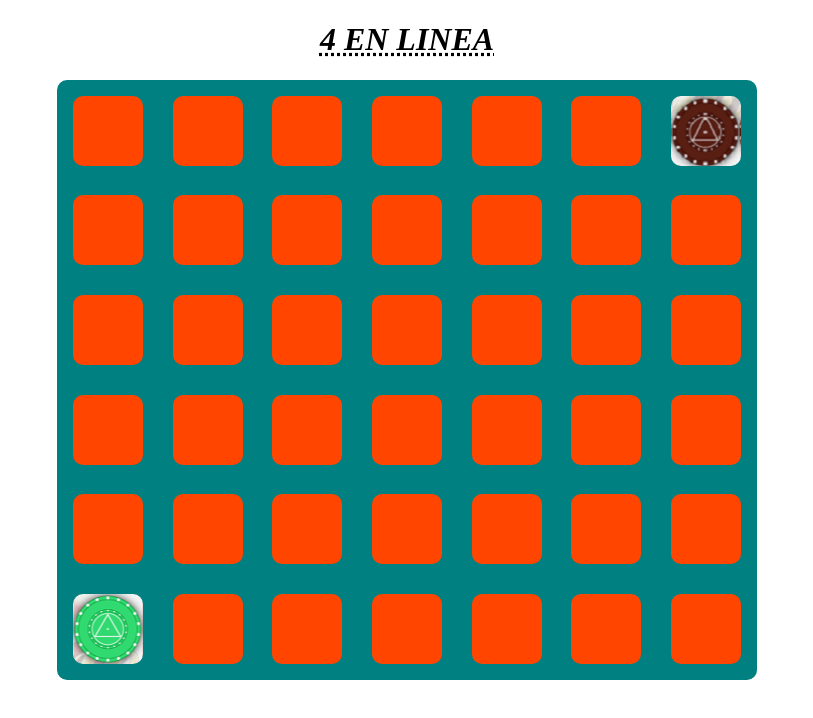
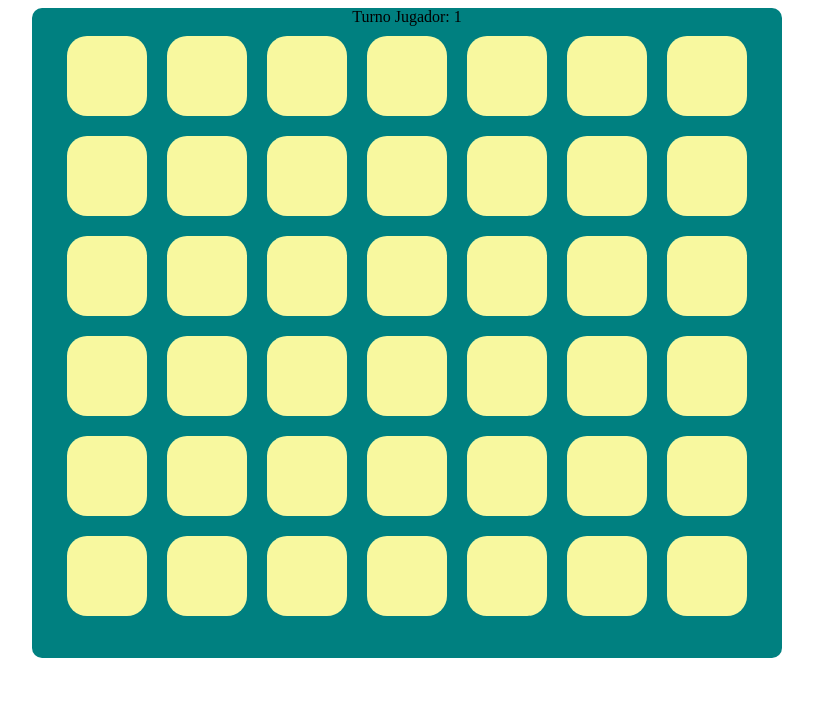
Before and after one commit to marianolancioni/Practica-LPPA, a plain HTML site: page cuatro_en_linea/index.html in a window 1280 px wide. Shown: the whole page, without its empty margins (233-1046 px from the left). Drawn offline with Linux system fonts and the light colour scheme.

Commit message:
consigna 15-6

```diff
--- /dev/null
+++ b/cuatro_en_linea/app.js
@@ -0,0 +1,41 @@
+
+var matrizEstado = [
+  [0,0,0,0,0,0,0],
+  [0,0,0,0,0,0,0],
+  [0,0,0,0,0,0,0],
+  [0,0,0,0,0,0,0],
+  [0,0,0,0,0,0,0],
+  [0,0,0,0,0,0,0],
+]
+
+var turnoJugador = 1
+
+window.onload = function() {
+    matrizEstado.forEach(function(fila, y) {
+    fila.forEach(function(celdaValor, x) {
+      var celdaElemento = document.getElementById(x + '-' + y)
+      celdaElemento.onclick = function() {
+        if (matrizEstado[y][x] === 0) {
+         matrizEstado[y][x] = turnoJugador
+         turnoJugador = turnoJugador === 1 ? 2 : 1
+         pintarTablero()
+        }
+      }
+    })
+  })
+  pintarTablero()
+}
+var pintarTablero = function() {
+  var turno = document.getElementById("turno")
+  turno.innerText = turnoJugador
+  matrizEstado.forEach(function(fila, y) {
+    fila.forEach(function(celdaValor, x) {
+      var celdaElemento = document.getElementById(x + '-' + y)
+      if(celdaValor === 1) {
+        celdaElemento.className = "celda JugadorUno";
+      } else if (celdaValor === 2) {
+        celdaElemento.className =  "celda JugadorDos";
+      }
+    })
+  })
+}
--- a/cuatro_en_linea/estilos.css
+++ b/cuatro_en_linea/estilos.css
@@ -1,35 +1,37 @@
-.tablero {
+* {
+    text-align: center;
+}
+
+#tablero {
     background-color: teal;
     border-radius: 10px;
-    width:700px;
-    height: 600px;
+    width:750px;
+    height: 650px;
     margin:auto;
 }
 
-.titulo {
-    text-decoration-color: turquoise;
-    text-align: center;
-    text-decoration-style: solid;
-    text-decoration: underline;
-    text-decoration-style: dotted;
-    font-style: italic;
+.fila {
+   display: flex;
+   justify-content: center;
 }
 
-.casillero {
-    margin:auto;
+.celda {
+    display: flex;
+    justify-content: center;
+    align-items: center;
+    margin:10px;
     display:block;
-    width:70px;
-    height: 70px;
-    background-color:orangered;
-    border-radius: 10px;
+    width:80px;
+    height: 80px;
+    background-color:rgb(248, 248, 159);
+    border-radius: 20px;
+    cursor: pointer;
 }
 
-#jugador1 {
-    background-image: url("imagenes/jugador1.png");
-    background-position: top center;
+.JugadorUno {
+    background-color: saddlebrown;
 }
 
-#jugador2 {
-    background-image: url("imagenes/jugador2.png");
-    background-position: top center;
+.JugadorDos {
+    background-color: seagreen;
 }
--- a/cuatro_en_linea/index.html
+++ b/cuatro_en_linea/index.html
@@ -1,150 +1,69 @@
 <!DOCTYPE html>
 <html>
-    <head>
-        <title>4 en Linea</title>
-        <link  rel="stylesheet" href="estilos.css" type="text/css">
-    </head>
-    <body>
-        <h1 class="titulo">4 EN LINEA</h1>
-        <table id="tablero" class="tablero">
-            <tr>
-                <td>
-                    <div class="casillero"></div>
-                </td>
-                <td>
-                    <div class="casillero"></div>
-                </td>
-                <td>
-                    <div class="casillero"></div>
-                </td>
-                <td>
-                    <div class="casillero"></div>
-                </td>
-                <td>
-                    <div class="casillero"></div>
-                </td>
-                <td>
-                    <div class="casillero"></div>
-                </td>
-                <td>
-                    <div id="jugador1" class="casillero"></div>
-                </td>
-            </tr>
-            <tr>
-                <td>
-                    <div class="casillero"></div>
-                </td>
-                <td>
-                    <div class="casillero"></div>
-                </td>
-                <td>
-                    <div class="casillero"></div>
-                </td>
-                <td>
-                    <div class="casillero"></div>
-                </td>
-                <td>
-                    <div class="casillero"></div>
-                </td>
-                <td>
-                    <div class="casillero"></div>
-                </td>
-                <td>
-                    <div class="casillero"></div>
-                </td>
-            </tr>
-            <tr>
-                <td>
-                    <div class="casillero"></div>
-                </td>
-                <td>
-                    <div class="casillero"></div>
-                </td>
-                <td>
-                    <div class="casillero"></div>
-                </td>
-                <td>
-                    <div class="casillero"></div>
-                </td>
-                <td>
-                    <div class="casillero"></div>
-                </td>
-                <td>
-                    <div class="casillero"></div>
-                </td>
-                <td>
-                    <div class="casillero"></div>
-                </td>
-            </tr>
-            <tr>
-                <td>
-                    <div class="casillero"></div>
-                </td>
-                <td>
-                    <div class="casillero"></div>
-                </td>
-                <td>
-                    <div class="casillero"></div>
-                </td>
-                <td>
-                    <div class="casillero"></div>
-                </td>
-                <td>
-                    <div class="casillero"></div>
-                </td>
-                <td>
-                    <div class="casillero"></div>
-                </td>
-                <td>
-                    <div class="casillero"></div>
-                </td>
-            </tr>
-            <tr>
-                <td>
-                    <div class="casillero"></div>
-                </td>
-                <td>
-                    <div class="casillero"></div>
-                </td>
-                <td>
-                    <div class="casillero"></div>
-                </td>
-                <td>
-                    <div class="casillero"></div>
-                </td>
-                <td>
-                    <div class="casillero"></div>
-                </td>
-                <td>
-                    <div class="casillero"></div>
-                </td>
-                <td>
-                    <div class="casillero"></div>
-                </td>
-            </tr>
-            <tr>
-                <td>
-                    <div id="jugador2" class="casillero"></div>
-                </td>
-                <td>
-                    <div class="casillero"></div>
-                </td>
-                <td>
-                    <div class="casillero"></div>
-                </td>
-                <td>
-                    <div class="casillero"></div>
-                </td>
-                <td>
-                    <div class="casillero"></div>
-                </td>
-                <td>
-                    <div class="casillero"></div>
-                </td>
-                <td>
-                    <div class="casillero"></div>
-                </td>
-            </tr>
-        </table>
-    </body>
+  <head>
+    <link rel="stylesheet" href="estilos.css">
+    <script src="app.js"></script>
+    <title>Cuatro en linea</title>
+  </head>
+  <body>
+    <div id="tablero">
+      <div>
+        Turno Jugador: <span id="turno"></span>
+      </div>
+      <div id="y0" class="fila">
+        <div id="0-0" class="celda"></div>
+        <div id="1-0" class="celda"></div>
+        <div id="2-0" class="celda"></div>
+        <div id="3-0" class="celda"></div>
+        <div id="4-0" class="celda"></div>
+        <div id="5-0" class="celda"></div>
+        <div id="6-0" class="celda"></div>
+      </div>
+      <div id="y1" class="fila">
+        <div id="0-1" class="celda"></div>
+        <div id="1-1" class="celda"></div>
+        <div id="2-1" class="celda"></div>
+        <div id="3-1" class="celda"></div>
+        <div id="4-1" class="celda"></div>
+        <div id="5-1" class="celda"></div>
+        <div id="6-1" class="celda"></div>
+      </div>
+      <div id="y2" class="fila">
+        <div id="0-2" class="celda"></div>
+        <div id="1-2" class="celda"></div>
+        <div id="2-2" class="celda"></div>
+        <div id="3-2" class="celda"></div>
+        <div id="4-2" class="celda"></div>
+        <div id="5-2" class="celda"></div>
+        <div id="6-2" class="celda"></div>
+      </div>
+      <div id="y3" class="fila">
+        <div id="0-3" class="celda"></div>
+        <div id="1-3" class="celda"></div>
+        <div id="2-3" class="celda"></div>
+        <div id="3-3" class="celda"></div>
+        <div id="4-3" class="celda"></div>
+        <div id="5-3" class="celda"></div>
+        <div id="6-3" class="celda"></div>
+      </div>
+      <div id="y4" class="fila">
+        <div id="0-4" class="celda"></div>
+        <div id="1-4" class="celda"></div>
+        <div id="2-4" class="celda"></div>
+        <div id="3-4" class="celda"></div>
+        <div id="4-4" class="celda"></div>
+        <div id="5-4" class="celda"></div>
+        <div id="6-4" class="celda"></div>
+      </div>
+      <div id="y5" class="fila">
+        <div id="0-5" class="celda"></div>
+        <div id="1-5" class="celda"></div>
+        <div id="2-5" class="celda"></div>
+        <div id="3-5" class="celda"></div>
+        <div id="4-5" class="celda"></div>
+        <div id="5-5" class="celda"></div>
+        <div id="6-5" class="celda"></div>
+      </div>
+    </div>
+  </body>
 </html>
```
Also changed, not shown: cuatro_en_linea/imagenes/jugador1.png (deleted), cuatro_en_linea/imagenes/jugador2.png (deleted), 2 other files.
